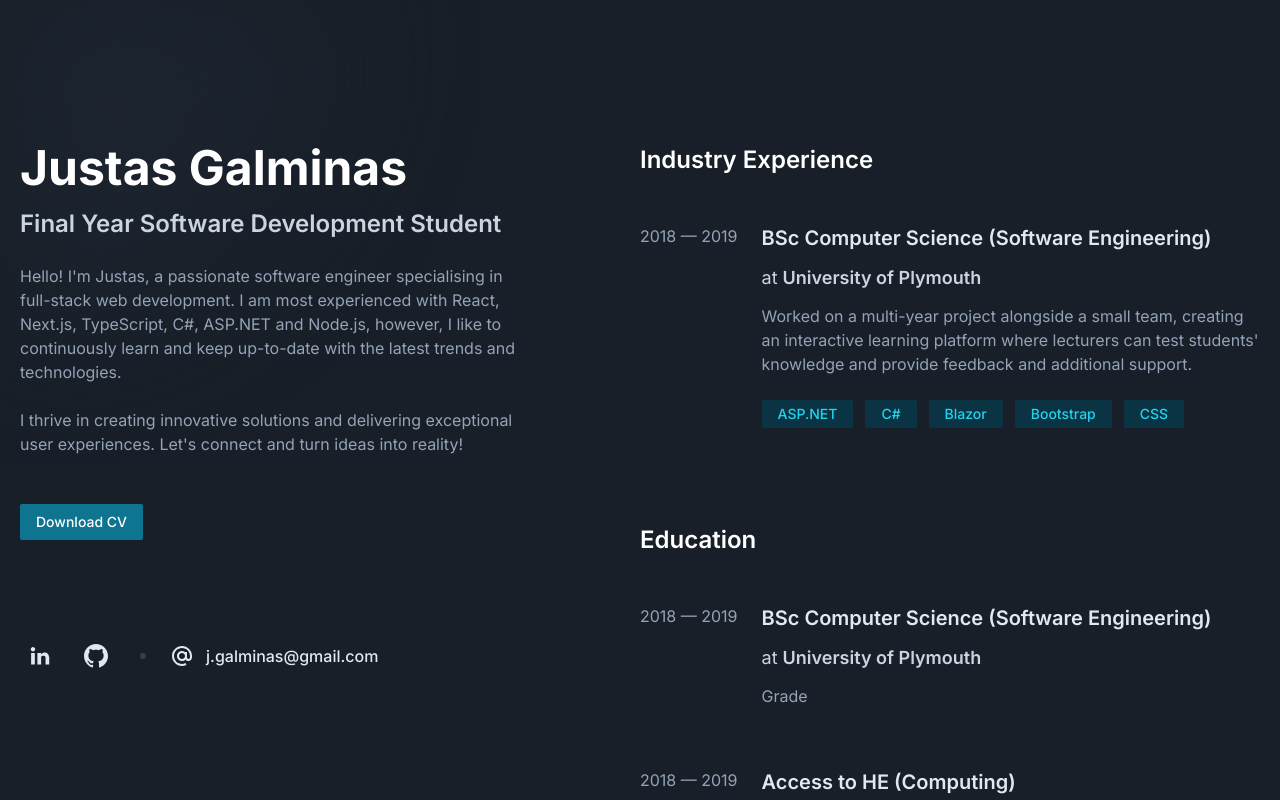
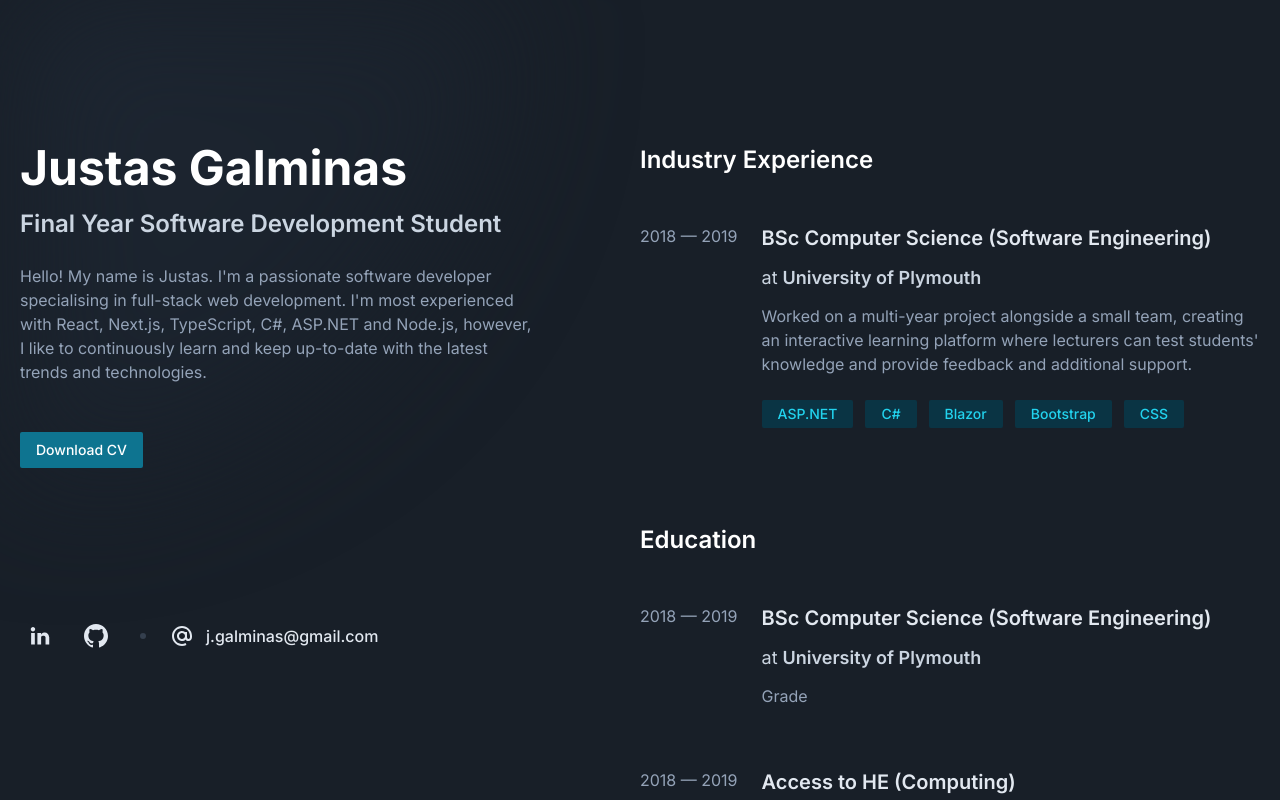
Before and after one commit to jgalminas/portfolio, a Next.js app: page / in a window 1280 px wide. Shown: the top 800 px of the page. Built offline with nearby package versions, Linux system fonts and the light colour scheme.

Commit message:
changed about me desc

```diff
--- a/src/components/About.tsx
+++ b/src/components/About.tsx
@@ -7,12 +7,10 @@ export default function About() {
         <h2 className='text-2xl font-semibold text-slate-300 mt-4'> Final Year Software Development Student </h2>
 
         <p className='text-slate-400 mt-6'>
-          Hello! I&apos;m Justas, a passionate software engineer specialising in full-stack web development. I am most experienced with React, Next.js, TypeScript, C#, ASP.NET and Node.js, however, I like to continuously learn and keep up-to-date with the latest trends and technologies.
-          <br/><br/>
-          I thrive in creating innovative solutions and delivering exceptional user experiences. Let&apos;s connect and turn ideas into reality!
+          Hello! My name is Justas. I&apos;m a passionate software developer specialising in full-stack web development. I&apos;m most experienced with React, Next.js, TypeScript, C#, ASP.NET and Node.js, however, I like to continuously learn and keep up-to-date with the latest trends and technologies.
         </p>
 
-        <small className='absolute w-80 h-80 pb-80 bg-gray-200 left-0 top-0 rounded-br-full bg-gradient-to-br from-background2 to-background blur-3xl
+        <small className='absolute w-[30rem] h-[30rem] pb-80 left-0 top-0 rounded-br-full bg-gradient-to-br from-background2 to-background blur-3xl
         -z-10'/>
 
         <a href='/cv.pdf' download='Justas Galminas CV.pdf'
```
